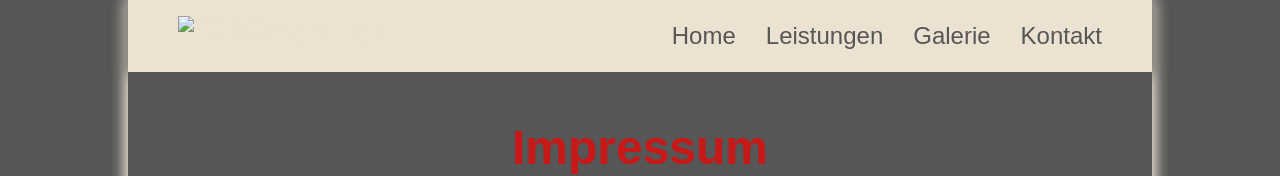
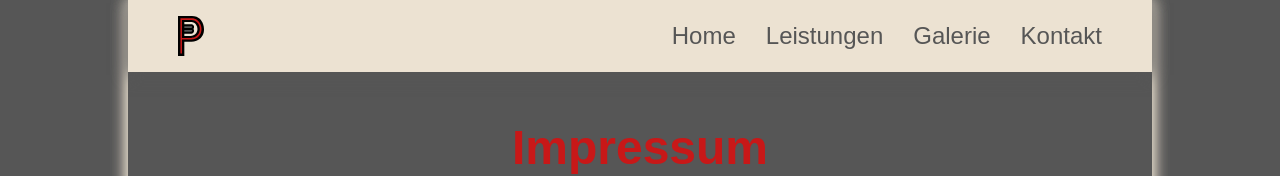
Before and after one commit to PattyLaiin/pdb-design.de, a plain HTML site: page unterseiten/impressum.html in a window 1280 px wide. Shown: the top 176 px of the page. Drawn offline with Linux system fonts and the light colour scheme.

Commit message:
Fix logo image path in impressum.html

```diff
--- a/unterseiten/impressum.html
+++ b/unterseiten/impressum.html
@@ -10,7 +10,7 @@
   <body>
     <header>
       <nav id="navbar">
-        <img id="logo" src="images/Logo RGB.svg" alt="PDB Design Logo">
+        <img id="logo" src="/images/Logo RGB.svg" alt="PDB Design Logo">
         <a href="/index.html" class="navigation">Home</a>
         <a href="/unterseiten/leistungen.html" class="navigation">Leistungen</a>
         <a href="/unterseiten/galerie.html" class="navigation">Galerie</a>
```
